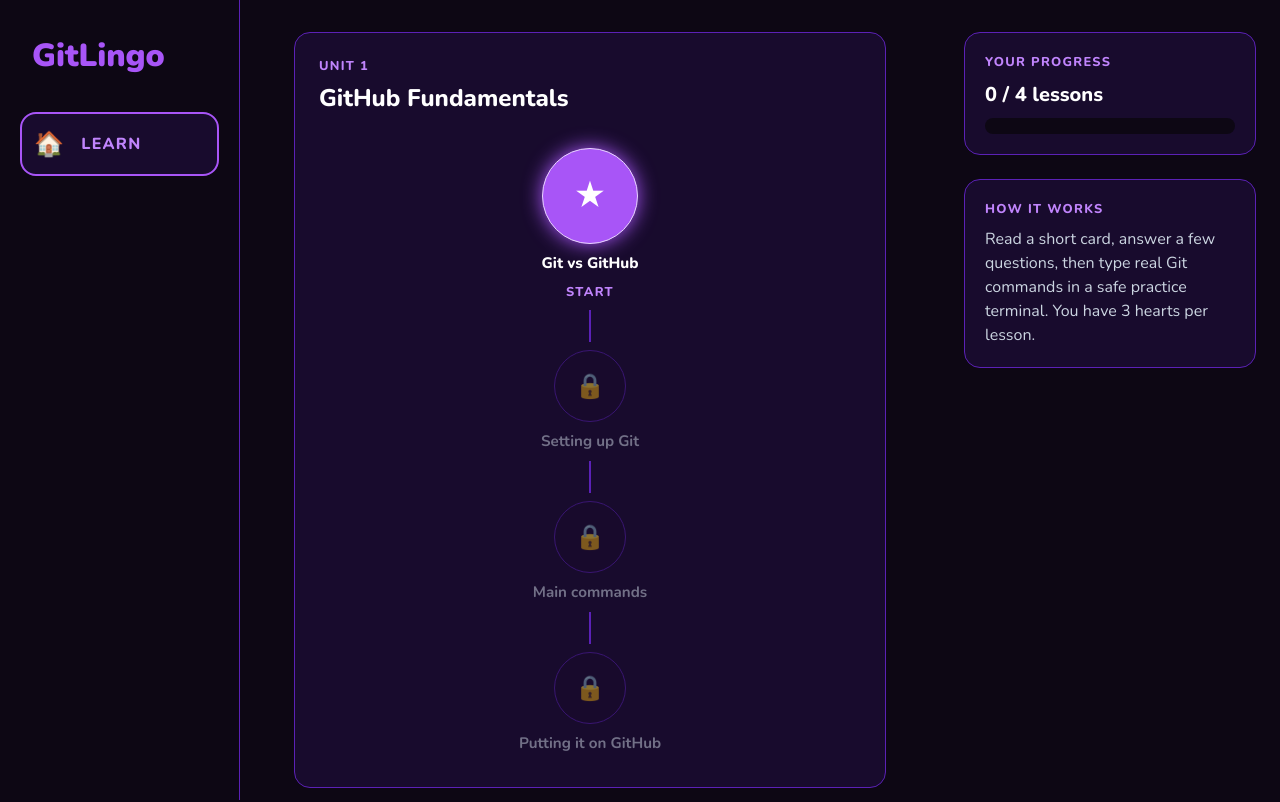
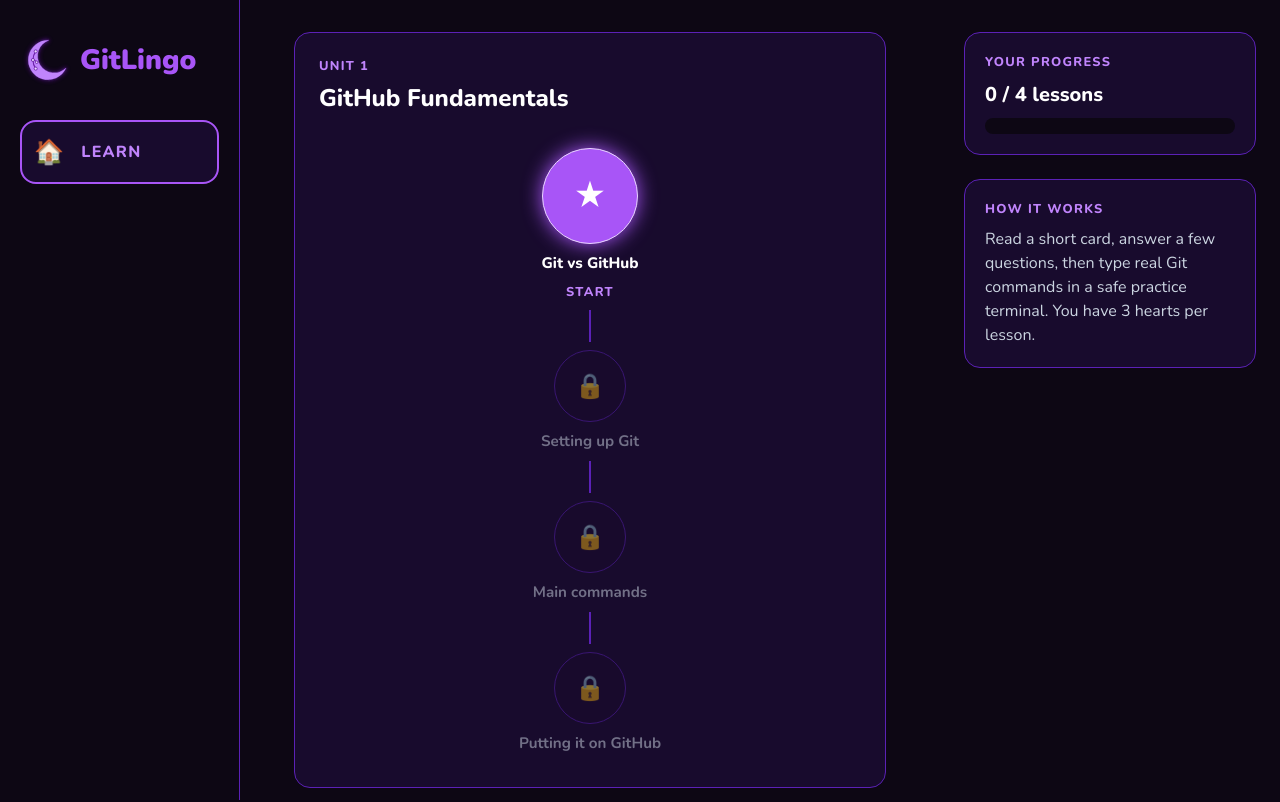
Before and after one commit to stairona/GitLingo, a React (Vite) app: page / in a window 1280 px wide. Shown: the top 802 px of the page. Built offline with nearby package versions, Linux system fonts and the light colour scheme.

Commit message:
show the moon logo next to the gitlingo name in the sidebar
the top left now has a real brand mark instead of just purple text.
the image has an empty alt text because it's decoration: screen readers
skip it and read the gitlingo name next to it instead.

```diff
--- a/src/components/Sidebar.css
+++ b/src/components/Sidebar.css
@@ -10,10 +10,22 @@
   gap: 32px;
 }
 
+.sidebar__brand {
+  display: flex;
+  align-items: center;
+  gap: 4px;
+}
+
+/* The logo file has extra space around the moon for its glow,
+   so the image is a bit bigger than the moon itself looks. */
+.sidebar__mark {
+  width: 56px;
+  height: 56px;
+}
+
 .sidebar__logo {
-  padding-left: 12px;
   color: var(--accent);
-  font-size: 2rem;
+  font-size: 1.75rem;
   font-weight: 900;
 }
 
--- a/src/components/Sidebar.jsx
+++ b/src/components/Sidebar.jsx
@@ -5,7 +5,11 @@ import './Sidebar.css'
 function Sidebar() {
   return (
     <nav className="sidebar">
-      <span className="sidebar__logo">GitLingo</span>
+      {/* The moon image is decoration, so alt="" lets screen readers skip it and just read the name. */}
+      <div className="sidebar__brand">
+        <img className="sidebar__mark" src="/gitlingo-logo.svg" alt="" />
+        <span className="sidebar__logo">GitLingo</span>
+      </div>
 
       <ul className="sidebar__menu">
         <li>
```
